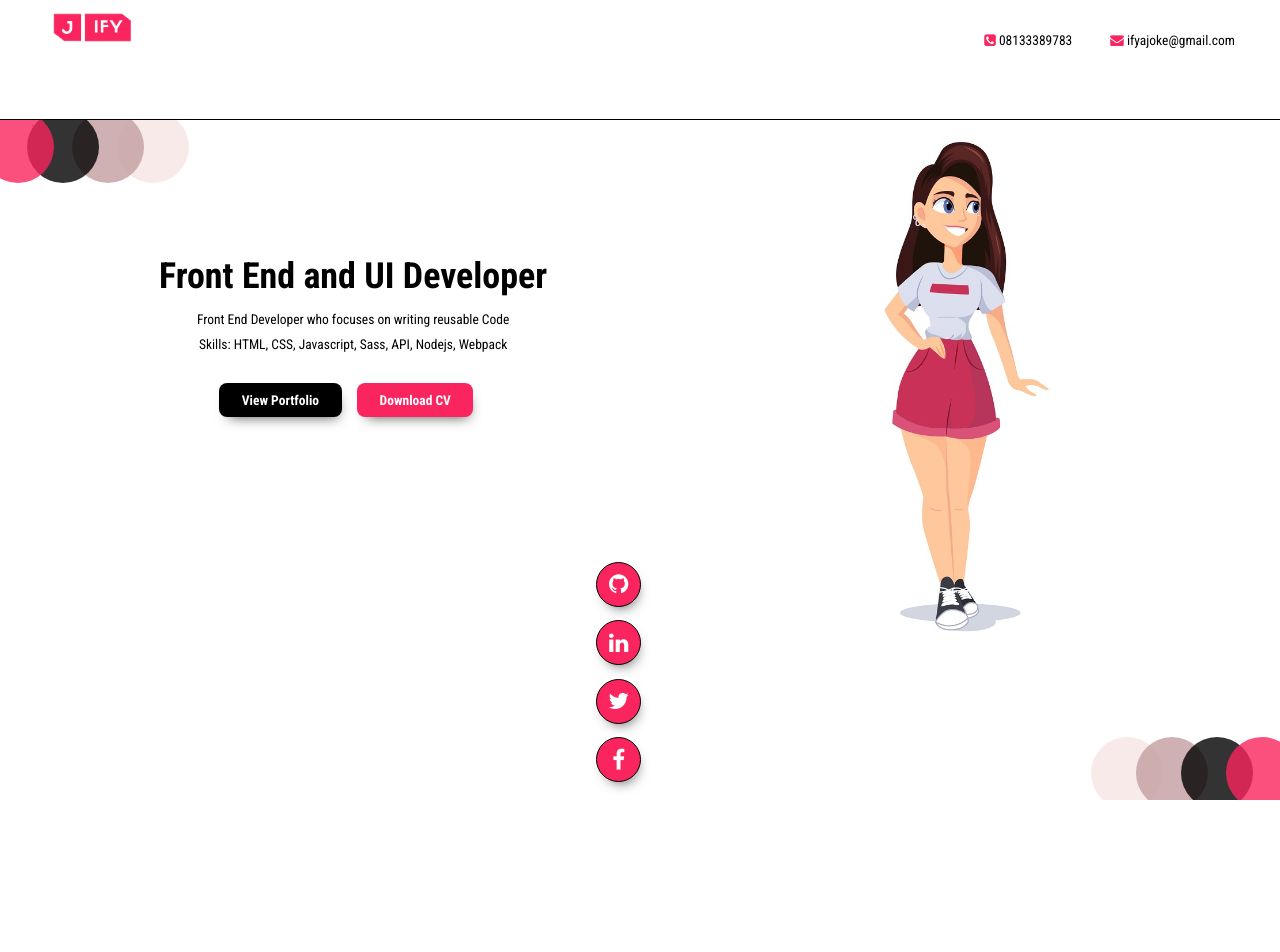
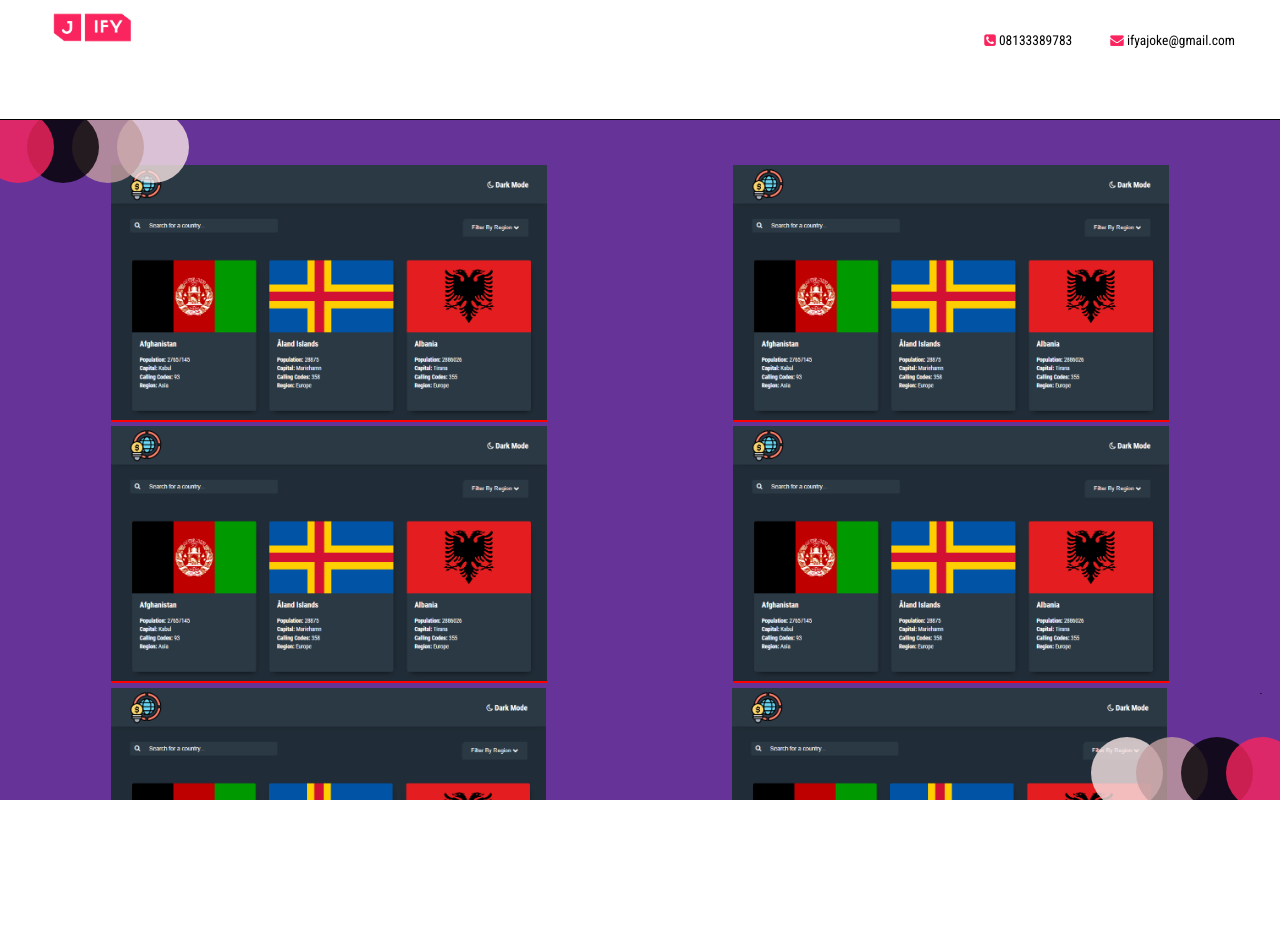
Before and after one commit to JonasAnn/IfeomaJonah, a website: page index.html in a window 1280 px wide. Shown: the top 952 px of the page. After the commit the page ends 800 px from the top, so only its background shows below. Drawn offline with Linux system fonts and the light colour scheme.

Commit message:
Feat: working on portifolio

```diff
--- a/index.html
+++ b/index.html
@@ -31,7 +31,7 @@
         </nav>
     </header>
     <main class="main">
-        <section class="section__body">
+        <section class="section__body " id="hide">
             <div class="section__body--imagebox">
                 <img src="./css/imgs/avatar.jpg" alt="avatae" class="section__body--image">
             </div>
@@ -51,12 +51,12 @@
                 <!-- socials div -->
                 <div class="section__body--socials">
                     <div class="social__linkbox">
-                        <a href="#" target="_blank" class="social__links">
+                        <a href="https://github.com/JonasAnn" target="_blank" class="social__links">
                             <i class="fa social__icon fa-github" aria-hidden="true"></i>
                         </a>
                     </div>
                     <div class="social__linkbox">
-                        <a href="#" target="_blank" class="social__links">
+                        <a href="https://www.linkedin.com/in/ifeomajonah/" target="_blank" class="social__links">
                             <i class="fa social__icon fa-linkedin" aria-hidden="true"></i>
                         </a>
                     </div>
@@ -66,7 +66,7 @@
                         </a>
                     </div>
                     <div class="social__linkbox">
-                        <a href="#" target="_blank" class="social__links">
+                        <a href="https://web.facebook.com/ifeoma.jonah" target="_blank" class="social__links">
                             <i class="fa social__icon fa-facebook" aria-hidden="true"></i>
                         </a>
                     </div>
@@ -84,12 +84,34 @@
             </div>
         </section>
         <section class="section__work">
-            <div class="portfolio portfolio1"></div>
-            <div class="portfolio portfolio2"></div>
-            <div class="portfolio portfolio3"></div>
-            <div class="portfolio portfolio4"></div>
-            <div class="portfolio portfolio5"></div>
-            <div class="portfolio portfolio6"></div>
+            <div class="portfolio portfolio1">
+                <img src="./css/imgs/work.PNG" alt="" class="portfolio__image">
+            </div>
+            <div class="portfolio portfolio2">
+                <img src="./css/imgs/work.PNG" alt="" class="portfolio__image">
+            </div>
+            <div class="portfolio portfolio3">
+                <img src="./css/imgs/work.PNG" alt="" class="portfolio__image">
+            </div>
+            <div class="portfolio portfolio4">
+                <img src="./css/imgs/work.PNG" alt="" class="portfolio__image">
+            </div>
+            <div class="portfolio portfolio5">
+                <img src="./css/imgs/work.PNG" alt="" class="portfolio__image">
+            </div>
+            <div class="portfolio portfolio6">
+                <img src="./css/imgs/work.PNG" alt="" class="portfolio__image">
+            </div>
+            <div class="ballbox">
+                <div class="ball ball1"></div>
+                <div class="ball ball2"></div>
+                <div class="ball ball3"></div>
+                <div class="ball ball4"></div>
+                <div class="ball ball5"></div>
+                <div class="ball ball6"></div>
+                <div class="ball ball7"></div> -
+                <div class="ball ball8"></div>
+            </div>
         </section>
     </main>
 </body>
--- a/sass/pages/_portfolio.scss
+++ b/sass/pages/_portfolio.scss
@@ -1,6 +1,26 @@
 .section{
     &__work{
-        height: 850vh;
+        height: 85vh;
         width: 100%;
+        position: relative;
+        overflow: hidden;
+        display: flex;
+        flex-wrap: wrap;
+        padding: 5rem 2rem;
+        background-color: rebeccapurple;
+    }
+
+}
+.portfolio{
+    width: 35%;
+    // height: 5%;
+    margin: auto;
+    background-color: red;
+    margin-bottom: .5rem;
+    &__image{
+        @include imageRes;
     }
 }
+#hide{
+    display: none;
+}
```
Also changed, not shown: css/imgs/work.PNG (added), css/style.css.
